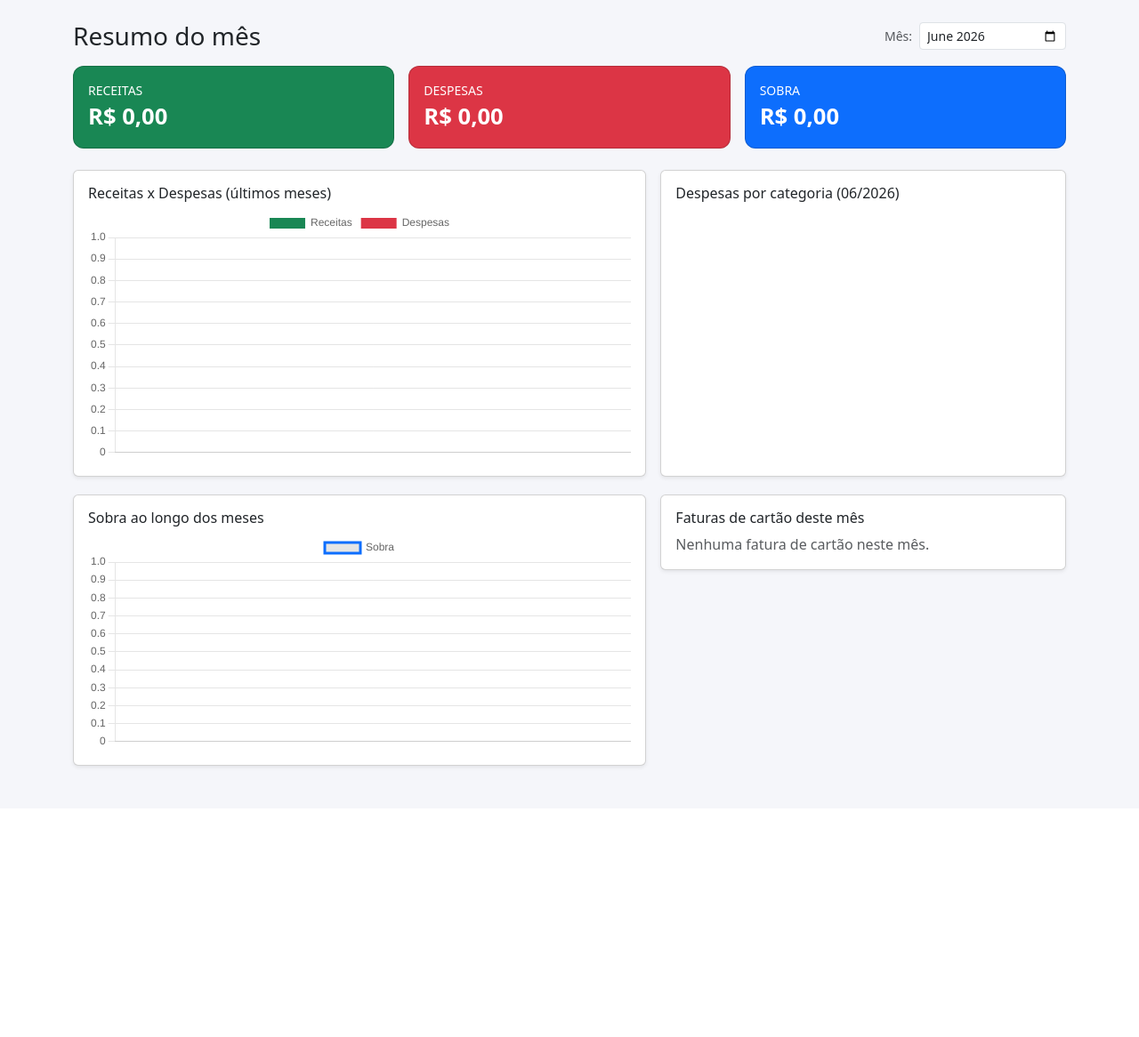
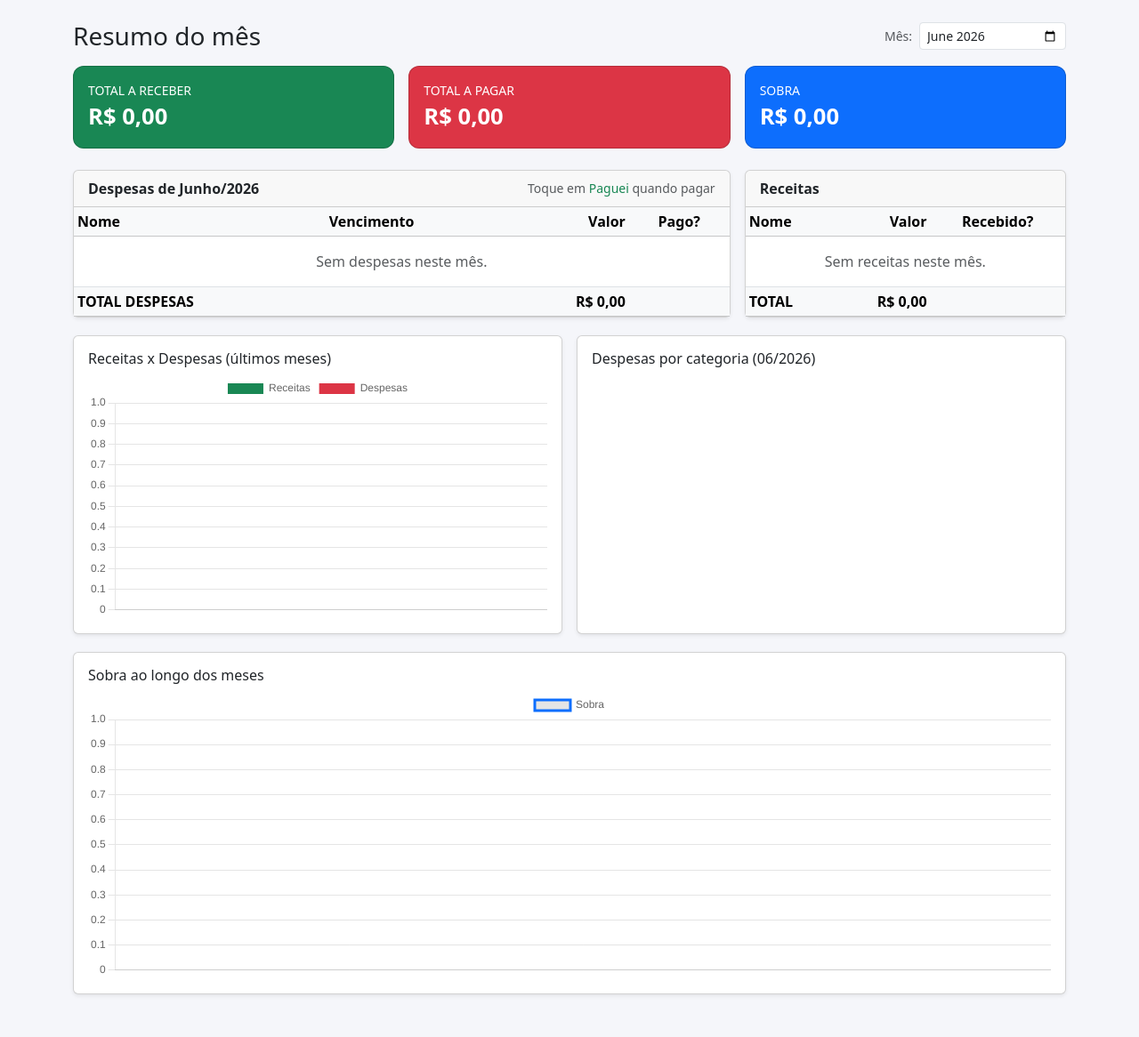
Before and after one commit to ThiagoJFreitas/financeiro-pessoal, a Django app: page / in a window 1280 px wide. Shown: the part 56-1222 px from the top of the page at 89% size. Before the commit the page ends 921 px from the top, so only its background shows below. Run offline with Django 4.2, Linux system fonts and the light colour scheme; the visitor is signed in with stand-in values (Sample User, id 1); data that the repository does not hold is empty; a map, chart or similar area stays blank.

Commit message:
Resumo no formato da planilha: extrato mensal com 'Paguei'
- Dashboard agora mostra um extrato do mes (como a coluna do Excel):
  1 linha por cartao (somatorio da fatura) + 1 linha por conta (aluguel,
  plano de saude, etc.), cada uma com Nome, Vencimento, Valor e botao
  Paguei (verde) que marca pago e pinta a linha de verde.
- Receitas listadas com check 'Recebi'.
- KPIs: Total a pagar / Total a receber (com 'falta pagar/receber') / Sobra.
- Nova acao card_pay_month: 'Paguei' marca toda a fatura do cartao no mes.
- Remove a tabela detalhada de compromissos do resumo; graficos vao p/ o fim.

selectors.monthly_statement monta o extrato; 27 testes OK.

```diff
--- a/finance/selectors.py
+++ b/finance/selectors.py
@@ -151,6 +151,56 @@ def to_pay_grouped(owner, by: str = "card", month=None, card_id=None, category_i
     return [{"name": r[key] or fallback, "total": r["total"], "ends": r["ends"], "qtd": r["qtd"]} for r in rows]
 
 
+def monthly_statement(owner, month: date) -> dict:
+    """The month as a statement, like the spreadsheet column: one line per card
+    (its invoice total) and one line per non-card bill, plus income lines and
+    totals. Each line carries its paid state so the UI can show a 'Paguei' toggle.
+    """
+    insts = (
+        Installment.objects.filter(owner=owner, competence_month=month)
+        .select_related("transaction", "transaction__card", "transaction__category")
+    )
+    cards: dict = {}
+    bills, incomes = [], []
+    total_expense = expense_paid = Decimal("0")
+    total_income = income_received = Decimal("0")
+
+    for i in insts:
+        tx = i.transaction
+        if tx.kind == Kind.INCOME:
+            incomes.append(i)
+            total_income += i.amount
+            if i.paid:
+                income_received += i.amount
+        elif tx.card_id:
+            c = cards.setdefault(tx.card_id, {"card": tx.card, "total": Decimal("0"), "paid_all": True})
+            c["total"] += i.amount
+            if not i.paid:
+                c["paid_all"] = False
+            total_expense += i.amount
+            if i.paid:
+                expense_paid += i.amount
+        else:  # non-card bill (aluguel, plano de saúde, etc.)
+            bills.append(i)
+            total_expense += i.amount
+            if i.paid:
+                expense_paid += i.amount
+
+    card_lines = sorted(cards.values(), key=lambda r: r["total"], reverse=True)
+    bills.sort(key=lambda i: i.amount, reverse=True)
+    incomes.sort(key=lambda i: i.amount, reverse=True)
+    return {
+        "card_lines": card_lines,
+        "bills": bills,
+        "incomes": incomes,
+        "total_expense": total_expense,
+        "expense_unpaid": total_expense - expense_paid,
+        "total_income": total_income,
+        "income_pending": total_income - income_received,
+        "leftover": total_income - total_expense,
+    }
+
+
 def active_commitments(owner) -> list[dict]:
     """Multi-installment commitments (parcelados/recorrentes) not yet settled.
 
--- a/finance/templates/finance/dashboard.html
+++ b/finance/templates/finance/dashboard.html
@@ -22,14 +22,16 @@
 <div class="row g-3 mb-4">
   <div class="col-md-4">
     <div class="card kpi text-white bg-success h-100"><div class="card-body">
-      <div class="text-uppercase small">Receitas</div>
+      <div class="text-uppercase small">Total a receber</div>
       <div class="value">{{ summary.income|brl }}</div>
+      {% if statement.income_pending %}<div class="small">falta receber {{ statement.income_pending|brl }}</div>{% endif %}
     </div></div>
   </div>
   <div class="col-md-4">
     <div class="card kpi text-white bg-danger h-100"><div class="card-body">
-      <div class="text-uppercase small">Despesas</div>
+      <div class="text-uppercase small">Total a pagar</div>
       <div class="value">{{ summary.expense|brl }}</div>
+      {% if statement.expense_unpaid %}<div class="small">falta pagar {{ statement.expense_unpaid|brl }}</div>{% endif %}
     </div></div>
   </div>
   <div class="col-md-4">
@@ -41,67 +43,110 @@
 </div>
 
 <div class="row g-3">
-  <div class="col-lg-7">
+  {# Despesas do mês: 1 linha por cartão (fatura) + 1 por conta, com "Paguei" #}
+  <div class="col-lg-8">
+    <div class="card shadow-sm">
+      <div class="card-header d-flex justify-content-between align-items-center">
+        <strong>Despesas de {{ month|date:'F/Y'|capfirst }}</strong>
+        <span class="small text-muted">Toque em <span class="text-success">Paguei</span> quando pagar</span>
+      </div>
+      <div class="table-responsive">
+        <table class="table table-sm align-middle mb-0">
+          <thead class="table-light"><tr><th>Nome</th><th>Vencimento</th><th class="text-end">Valor</th><th class="text-center">Pago?</th></tr></thead>
+          <tbody>
+            {% for c in statement.card_lines %}
+            <tr class="{% if c.paid_all %}table-success{% endif %}">
+              <td><i class="bi bi-credit-card text-secondary"></i>
+                <a href="{% url 'card_detail' c.card.pk %}" class="text-decoration-none fw-semibold">{{ c.card.name }}</a>
+                <span class="badge bg-light text-muted border">cartão</span></td>
+              <td>{% if c.card.due_day %}dia {{ c.card.due_day }}{% else %}—{% endif %}</td>
+              <td class="text-end">{{ c.total|brl }}</td>
+              <td class="text-center">
+                <form action="{% url 'card_pay_month' c.card.pk %}?month={{ month_str }}" method="post" class="d-inline">{% csrf_token %}
+                  <button class="btn btn-sm {% if c.paid_all %}btn-success{% else %}btn-outline-success{% endif %}">
+                    {% if c.paid_all %}<i class="bi bi-check-lg"></i> Pago{% else %}Paguei{% endif %}
+                  </button>
+                </form>
+              </td>
+            </tr>
+            {% endfor %}
+            {% for i in statement.bills %}
+            <tr class="{% if i.paid %}table-success{% endif %}">
+              <td><a href="{% url 'transaction_detail' i.transaction.pk %}" class="text-decoration-none">{{ i.transaction.description }}</a></td>
+              <td>{% if i.due_date %}{{ i.due_date|date:'d/m/Y' }}{% else %}—{% endif %}</td>
+              <td class="text-end">{{ i.amount|brl }}</td>
+              <td class="text-center">
+                <form action="{% url 'installment_toggle_paid' i.pk %}" method="post" class="d-inline">{% csrf_token %}
+                  <button class="btn btn-sm {% if i.paid %}btn-success{% else %}btn-outline-success{% endif %}">
+                    {% if i.paid %}<i class="bi bi-check-lg"></i> Pago{% else %}Paguei{% endif %}
+                  </button>
+                </form>
+              </td>
+            </tr>
+            {% endfor %}
+            {% if not statement.card_lines and not statement.bills %}
+            <tr><td colspan="4" class="text-center text-muted py-3">Sem despesas neste mês.</td></tr>
+            {% endif %}
+          </tbody>
+          <tfoot class="table-light">
+            <tr><th>TOTAL DESPESAS</th><th></th><th class="text-end">{{ statement.total_expense|brl }}</th><th></th></tr>
+          </tfoot>
+        </table>
+      </div>
+    </div>
+  </div>
+
+  {# Receitas do mês #}
+  <div class="col-lg-4">
+    <div class="card shadow-sm">
+      <div class="card-header"><strong>Receitas</strong></div>
+      <div class="table-responsive">
+        <table class="table table-sm align-middle mb-0">
+          <thead class="table-light"><tr><th>Nome</th><th class="text-end">Valor</th><th class="text-center">Recebido?</th></tr></thead>
+          <tbody>
+            {% for i in statement.incomes %}
+            <tr class="{% if i.paid %}table-success{% endif %}">
+              <td>{{ i.transaction.description }}</td>
+              <td class="text-end">{{ i.amount|brl }}</td>
+              <td class="text-center">
+                <form action="{% url 'installment_toggle_paid' i.pk %}" method="post" class="d-inline">{% csrf_token %}
+                  <button class="btn btn-sm {% if i.paid %}btn-success{% else %}btn-outline-success{% endif %}">
+                    {% if i.paid %}<i class="bi bi-check-lg"></i>{% else %}Recebi{% endif %}
+                  </button>
+                </form>
+              </td>
+            </tr>
+            {% empty %}
+            <tr><td colspan="3" class="text-center text-muted py-3">Sem receitas neste mês.</td></tr>
+            {% endfor %}
+          </tbody>
+          <tfoot class="table-light"><tr><th>TOTAL</th><th class="text-end">{{ statement.total_income|brl }}</th><th></th></tr></tfoot>
+        </table>
+      </div>
+    </div>
+  </div>
+</div>
+
+{# Gráficos (abaixo do resumo) #}
+<div class="row g-3 mt-1">
+  <div class="col-lg-6">
     <div class="card shadow-sm h-100"><div class="card-body">
       <h6 class="card-title">Receitas x Despesas (últimos meses)</h6>
-      <canvas id="barChart" height="140"></canvas>
+      <canvas id="barChart" height="160"></canvas>
     </div></div>
   </div>
-  <div class="col-lg-5">
+  <div class="col-lg-6">
     <div class="card shadow-sm h-100"><div class="card-body">
       <h6 class="card-title">Despesas por categoria ({{ month|date:'m/Y' }})</h6>
-      <canvas id="pieChart" height="140"></canvas>
+      <canvas id="pieChart" height="160"></canvas>
     </div></div>
   </div>
 </div>
-
-{% if commitments %}
-<div class="card shadow-sm mt-3">
-  <div class="card-header">Parcelamentos e compromissos ativos</div>
-  <div class="table-responsive">
-    <table class="table table-sm table-hover mb-0">
-      <thead class="table-light"><tr><th>Descrição</th><th>Cartão</th><th class="text-center">Progresso</th><th class="text-center">Próxima</th><th class="text-center">Acaba em</th><th class="text-end">Restante</th></tr></thead>
-      <tbody>
-        {% for c in commitments %}
-        <tr style="cursor:pointer" onclick="window.location='{% url 'transaction_detail' c.tx.pk %}'">
-          <td>{{ c.tx.description }}</td>
-          <td>{% if c.tx.card %}{{ c.tx.card.name }}{% else %}<span class="text-muted">Avulso/Boleto</span>{% endif %}</td>
-          <td class="text-center"><span class="badge bg-primary">{{ c.paid_count }}/{{ c.total_count }}</span></td>
-          <td class="text-center">{% if c.next_installment %}{{ c.next_installment.competence_month|date:'m/Y' }}{% else %}—{% endif %}</td>
-          <td class="text-center">{% if c.end_month %}{{ c.end_month|date:'m/Y' }}{% endif %}</td>
-          <td class="text-end">{{ c.remaining|brl }}</td>
-        </tr>
-        {% endfor %}
-      </tbody>
-    </table>
-  </div>
-</div>
-{% endif %}
-
 <div class="row g-3 mt-1">
-  <div class="col-lg-7">
+  <div class="col-12">
     <div class="card shadow-sm"><div class="card-body">
       <h6 class="card-title">Sobra ao longo dos meses</h6>
-      <canvas id="lineChart" height="120"></canvas>
-    </div></div>
-  </div>
-  <div class="col-lg-5">
-    <div class="card shadow-sm"><div class="card-body">
-      <h6 class="card-title">Faturas de cartão deste mês</h6>
-      {% if cards %}
-      <table class="table table-sm mb-0">
-        <thead><tr><th>Cartão</th><th class="text-end">Fatura</th><th class="text-center">Venc.</th></tr></thead>
-        <tbody>
-        {% for c in cards %}
-          <tr>
-            <td><a href="{% url 'card_detail' c.card.pk %}">{{ c.card.name }}</a></td>
-            <td class="text-end">{{ c.total|brl }}</td>
-            <td class="text-center">{% if c.due_day %}dia {{ c.due_day }}{% else %}-{% endif %}</td>
-          </tr>
-        {% endfor %}
-        </tbody>
-      </table>
-      {% else %}<p class="text-muted mb-0">Nenhuma fatura de cartão neste mês.</p>{% endif %}
+      <canvas id="lineChart" height="90"></canvas>
     </div></div>
   </div>
 </div>
--- a/finance/urls.py
+++ b/finance/urls.py
@@ -23,6 +23,7 @@ urlpatterns = [
     path("cartoes/", views.card_list, name="card_list"),
     path("cartoes/novo/", views.card_create, name="card_create"),
     path("cartoes/<int:pk>/", views.card_detail, name="card_detail"),
+    path("cartoes/<int:pk>/pagar-mes/", views.card_pay_month, name="card_pay_month"),
     path("cartoes/<int:pk>/editar/", views.card_edit, name="card_edit"),
     path("cartoes/<int:pk>/excluir/", views.card_delete, name="card_delete"),
 
--- a/finance/views.py
+++ b/finance/views.py
@@ -94,7 +94,8 @@ def dashboard(request):
         "summary": summary,
         "cards": cards,
         "pending_review": Transaction.objects.filter(owner=owner, needs_review=True).count(),
-        "commitments": selectors.active_commitments(owner),
+        "statement": selectors.monthly_statement(owner, month),
+        "month_str": month.strftime("%Y-%m"),
         "bar_chart": selectors.income_expense_series(owner, recent),
         "pie_chart": selectors.expense_by_category(owner, month),
         "line_chart": selectors.leftover_series(owner, recent),
@@ -300,6 +301,20 @@ def card_delete(request, pk):
 
 
 @login_required
+def card_pay_month(request, pk):
+    """'Paguei' for a whole card invoice in a month: toggle all its parcelas."""
+    card = get_object_or_404(Card, pk=pk, owner=request.user)
+    month = _parse_month(request.GET.get("month"))
+    if request.method == "POST" and month:
+        qs = Installment.objects.filter(owner=request.user, transaction__card=card, competence_month=month)
+        if qs.filter(paid=False).exists():
+            qs.update(paid=True, paid_date=date.today())   # pay the remainder
+        else:
+            qs.update(paid=False, paid_date=None)            # undo
+    return redirect(_safe_next(request, request.META.get("HTTP_REFERER"), fallback="dashboard"))
+
+
+@login_required
 def card_detail(request, pk):
     """Per-card invoice view: parcelas spread across months, like the xlsx tab."""
     owner = request.user
```
